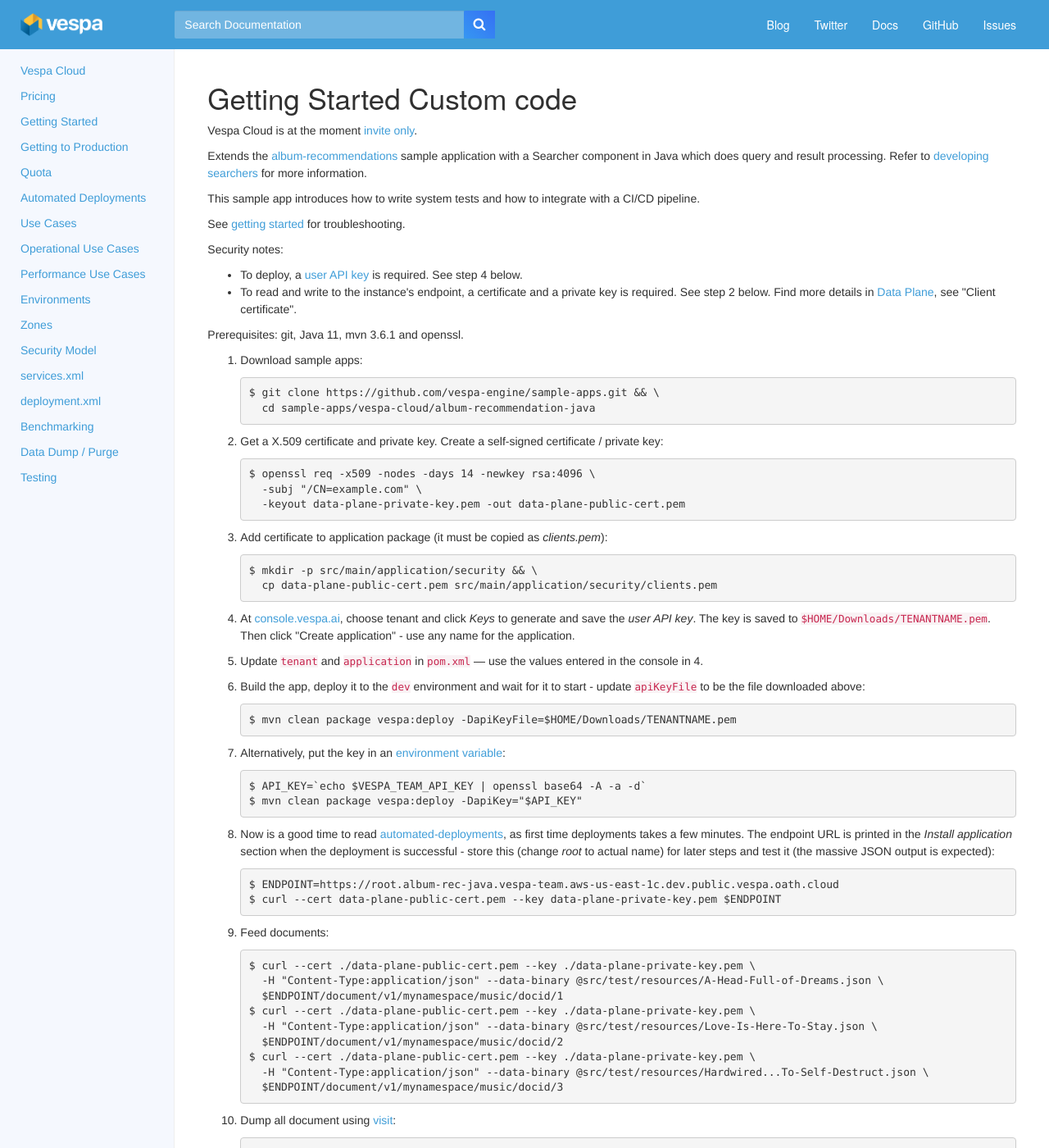
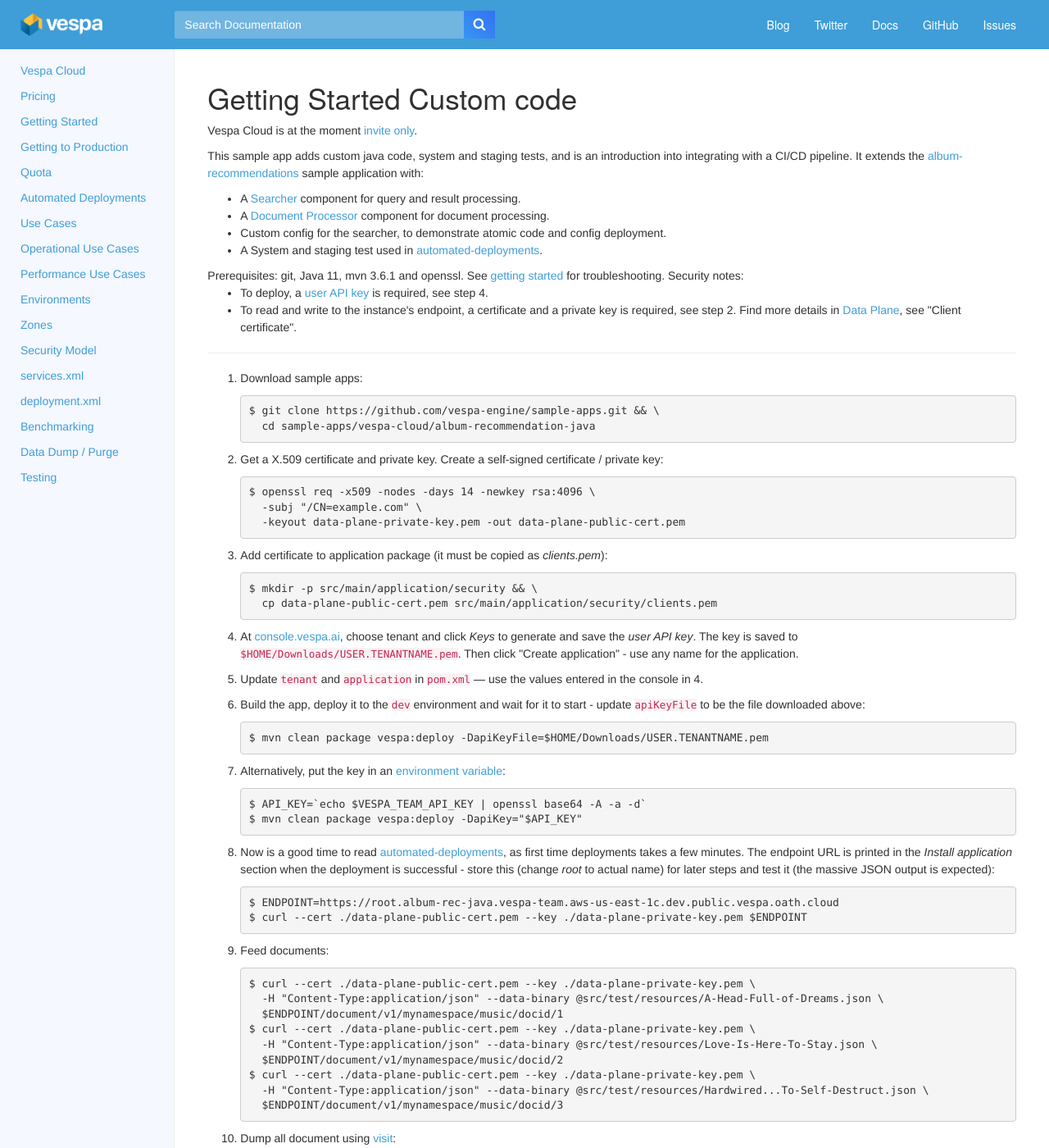
Before and after one commit to vespa-engine/cloud, a Jekyll site: the page built from getting-started-custom-code.html, in a window 1280 px wide and 1400 px high. Shown: the whole window at 82% size. Built offline with Jekyll 4.4.1, drawn with Linux system fonts in a browser that asks for light colours; some of the changed text lies outside the part shown.

Commit message:
deploy to prod as well + random fixes

```diff
--- a/getting-started-custom-code.html
+++ b/getting-started-custom-code.html
@@ -6,29 +6,29 @@ title: "Getting Started Custom code"
 <p>
 Vespa Cloud is at the moment <a href="mailto:info@vespa.ai?subject=Sign+me+up!">invite only</a>.
 </p><p>
-Extends the
-<a href="https://github.com/vespa-engine/sample-apps/tree/master/vespa-cloud/album-recommendation">
-album-recommendations</a> sample application
-with a Searcher component in Java which does query and result processing.
-Refer to <a href="http://docs.vespa.ai/documentation/searcher-development.html">developing searchers</a>
-for more information.
-</p><p>
-This sample app introduces how to write system tests and how to integrate with a CI/CD pipeline.
-</p><p>
+This sample app adds custom java code, system and staging tests,
+and is an introduction into integrating with a CI/CD pipeline.
+It extends the
+<a href="/getting-started">album-recommendations</a> sample application with:
+<ul>
+    <li>A <a href="http://docs.vespa.ai/documentation/searcher-development.html">Searcher</a> component
+        for query and result processing.</li>
+    <li>A <a href="https://docs.vespa.ai/documentation/document-processing.html">Document Processor</a> component
+    for document processing.</li>
+    <li>Custom config for the searcher, to demonstrate atomic code and config deployment.</li>
+    <li>A System and staging test used in <a href="/automated-deployments">automated-deployments</a>.</li>
+</ul>
+Prerequisites: git, Java 11, mvn 3.6.1 and openssl.
 See <a href="/getting-started">getting started</a> for troubleshooting.
-</p><p>
 Security notes:
 <ul>
-  <li>To deploy, a <a href="/security-model#keys">user API key</a> is required.
-    See step 4 below.</li>
-  <li>To read and write to the instance's endpoint, a certificate and a private key is required.
-    See step 2 below.
+  <li>To deploy, a <a href="/security-model#keys">user API key</a> is required, see step 4.</li>
+  <li>To read and write to the instance's endpoint, a certificate and a private key is required, see step 2.
     Find more details in <a href="/security-model.html#data-plane">Data Plane</a>,
     see "Client certificate".</li>
 </ul>
-</p><p>
-Prerequisites: git, Java 11, mvn 3.6.1 and openssl.
 </p>
+<hr />
 <ol>
   <li><p>
     Download sample apps:
@@ -53,7 +53,7 @@ $ mkdir -p src/main/application/security && \
   </p></li><li><p>
     At <a href="http://console.vespa.ai">console.vespa.ai</a>,
     choose tenant and click <em>Keys</em> to generate and save the <em>user API key</em>.
-    The key is saved to <code>$HOME/Downloads/TENANTNAME.pem</code>.
+    The key is saved to <code>$HOME/Downloads/USER.TENANTNAME.pem</code>.
     Then click "Create application" - use any name for the application.
   </p></li><li><p>
     Update <code>tenant</code> and <code>application</code> in <code>pom.xml</code> —
@@ -62,7 +62,7 @@ $ mkdir -p src/main/application/security && \
     Build the app, deploy it to the <code>dev</code> environment and wait for it to start -
     update <code>apiKeyFile</code> to be the file downloaded above:
 <pre>
-$ mvn clean package vespa:deploy -DapiKeyFile=$HOME/Downloads/TENANTNAME.pem
+$ mvn clean package vespa:deploy -DapiKeyFile=$HOME/Downloads/USER.TENANTNAME.pem
 </pre>
   </p></li><li><p>
     Alternatively, put the key in an <a href="/automated-deployments#keys">environment variable</a>:
@@ -78,7 +78,7 @@ $ mvn clean package vespa:deploy -DapiKey="$API_KEY"
     (the massive JSON output is expected):
 <pre data-test="exec">
 $ ENDPOINT=https://root.album-rec-java.vespa-team.aws-us-east-1c.dev.public.vespa.oath.cloud
-$ curl --cert data-plane-public-cert.pem --key data-plane-private-key.pem $ENDPOINT
+$ curl --cert ./data-plane-public-cert.pem --key ./data-plane-private-key.pem $ENDPOINT
 </pre>
   </p></li><li><p>
     Feed documents:
@@ -121,7 +121,7 @@ $ curl --cert ./data-plane-public-cert.pem --key ./data-plane-private-key.pem \
 $ mvn test \
   -Dtest.categories=system \
   -DdataPlaneKeyFile=data-plane-private-key.pem -DdataPlaneCertificateFile=data-plane-public-cert.pem \
-  -DapiKeyFile=$HOME/Downloads/TENANTNAME.pem
+  -DapiKeyFile=$HOME/Downloads/USER.TENANTNAME.pem
 </pre>
 <!-- Does not work yet
 <pre data-test="exec">
@@ -152,12 +152,12 @@ $ mvn test \
     Refer to <a href="https://github.com/vespa-engine/sample-apps/tree/master/album-recommendation-selfhosted">
     album-recommendation-selfhosted</a> for how to create the application package.
   </p></li><li><p>
-    When <em>system</em> and <em>staging</em> tests are ready, deploy to production:
-<pre>
-$ mvn clean package vespa:compileVersion -DapiKeyFile=$HOME/Downloads/TENANTNAME.pem
+    When <em>system</em> and <em>staging</em> tests are ready, deploy to production
+    ($ mvn clean package vespa:compileVersion -DapiKey="$API_KEY" was run above):
+<pre data-test="exec">
 $ mvn -P fat-test-application \
   -Dvespa.compile.version="$(cat target/vespa.compile.version)" \
-  -DapiKeyFile=$HOME/Downloads/TENANTNAME.pem \
+  -DapiKey="$API_KEY" \
   package vespa:submit
 </pre>
   </p></li>
```
